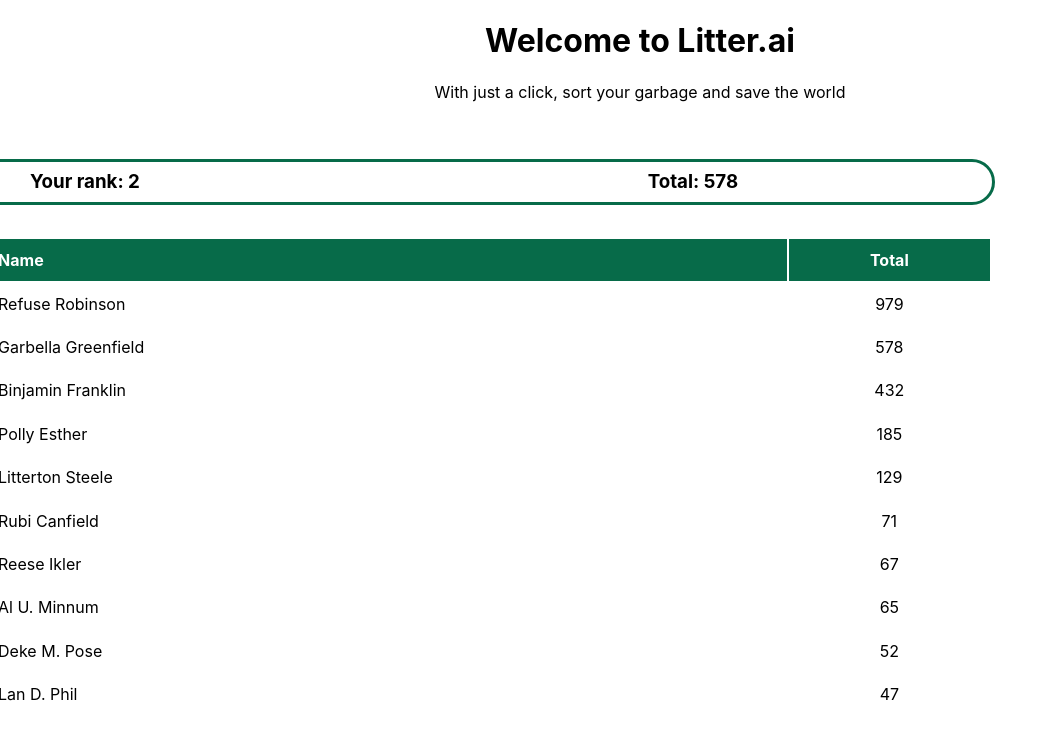
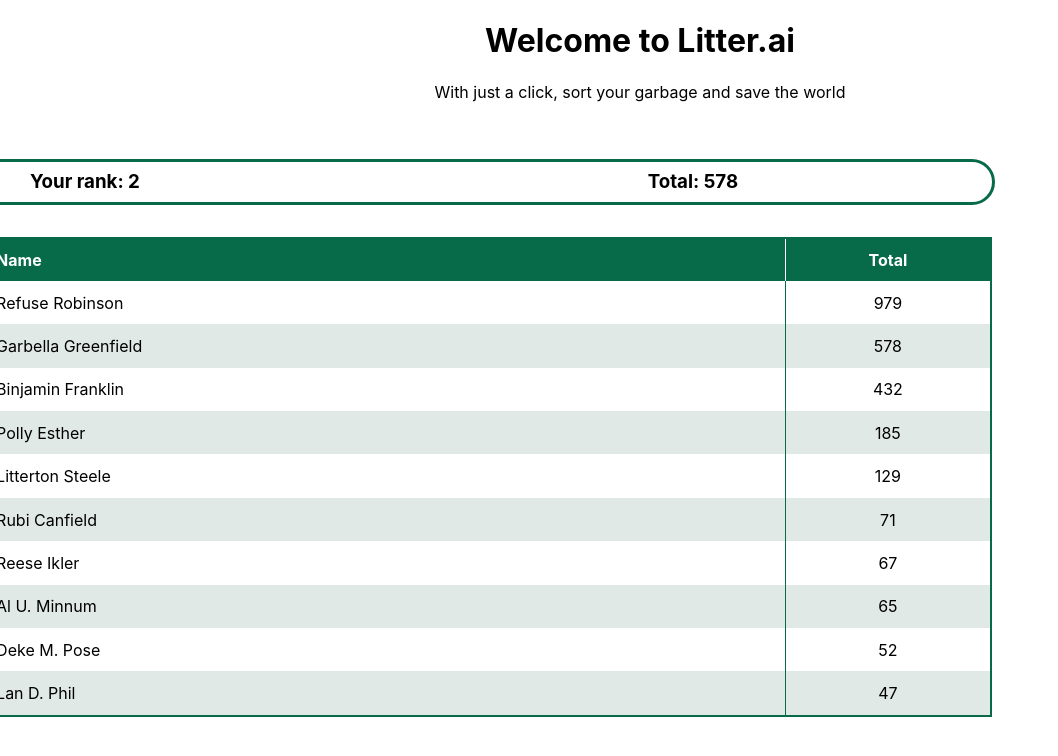
Before and after one commit to codeforsanjose/litter.ai, a React (Create React App) app: page / in a window 1280 px wide. Shown: the top 756 px of the page, without its empty margins (0-1058 px from the left). Built offline with nearby package versions, Linux system fonts and the light colour scheme.

Commit message:
Table rows alternate colors; columns separated by green borders

```diff
--- a/src/Leaderboard.css
+++ b/src/Leaderboard.css
@@ -15,9 +15,34 @@
   justify-content: center;
 }
 
+.lb-user-stats {
+  width: 95vw;
+  height: 5vh;
+  display: flex;
+  align-items: center;
+  justify-content: space-around;
+  border: 0.2rem var(--main-green) solid;
+  border-radius: 5rem;
+  margin-bottom: 2rem;
+}
+
 .lb-table {
   width: 95vw;
   height: 60vh;
+  border: 0.15rem var(--main-green) solid;
+  border-spacing: inherit;
+}
+
+.lb-table tr:nth-of-type(even) {
+  background: var(--lb-gray);
+}
+
+.lb-table th + th {
+  border-left: 0.1rem var(--white)solid;
+}
+
+.lb-table td + td {
+  border-left: 0.1rem var(--main-green)solid;
 }
 
 .lb-header {
@@ -31,17 +56,6 @@
   padding-left: 1rem;
 }
 
-.lb-user-stats {
-  width: 95vw;
-  height: 5vh;
-  display: flex;
-  align-items: center;
-  justify-content: space-around;
-  border: 0.2rem var(--main-green) solid;
-  border-radius: 5rem;
-  margin-bottom: 2rem;
-}
-
 .lb-name {
   text-align: left;
   padding-left: 1rem;
```
